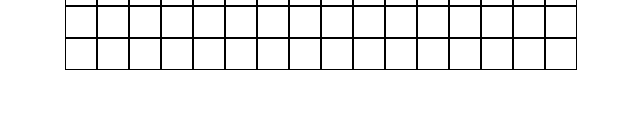
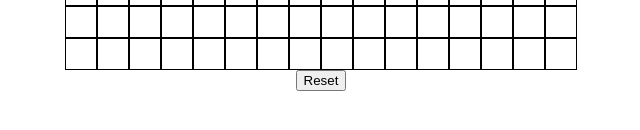
Before and after one commit to AdoreEJ-M/Etch-A-Sketch, a plain HTML site: page index.html in a window 1280 px wide. Shown: the part 558-688 px from the top of the page, without its empty margins (319-959 px from the left). Drawn offline with Linux system fonts and the light colour scheme.

Commit message:
Add reset button

```diff
--- a/index.html
+++ b/index.html
@@ -11,6 +11,7 @@
     <h1>Etch-A-Sketch</h1>
 
     <div class="container"></div>
+    <button class="reset">Reset</button>
     <script src="./script.js"></script>
 </body>
 </html>
```
